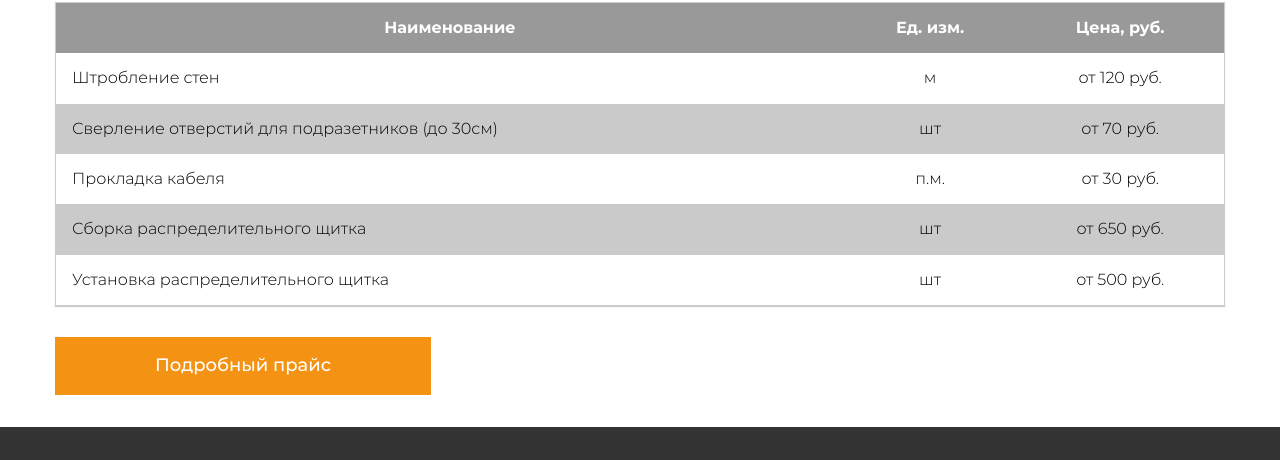
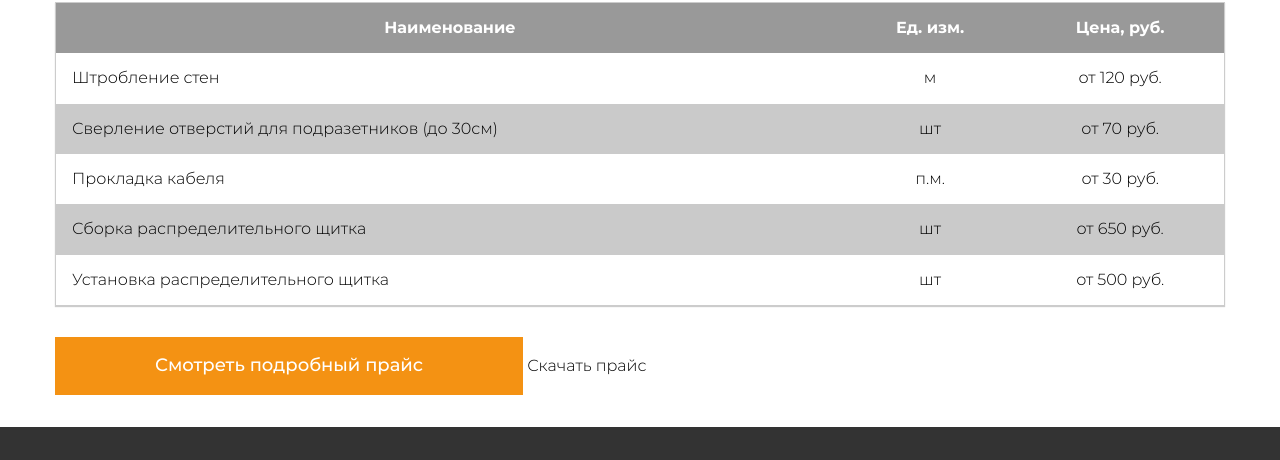
Before and after one commit to Masyanov/skillbox-home-work, a plain HTML site: page index.html in a window 1280 px wide. Shown: the part 1444-1904 px from the top of the page. Drawn offline with Linux system fonts and the light colour scheme.

Commit message:
Add files via upload

```diff
--- a/index.html
+++ b/index.html
@@ -100,8 +100,9 @@
                 </tbody>
             </table>
             <button class="btn-reset">
-                <a class="download" href="#popup">Подробный прайс</a>
+                <a class="download" href="#popup">Смотреть подробный прайс</a>
             </button>
+            <a href="/PRAJS_LIST.docx" class="download__dox" download>Скачать прайс</a>
 
             <!-- Button trigger modal -->
         </div>
```
